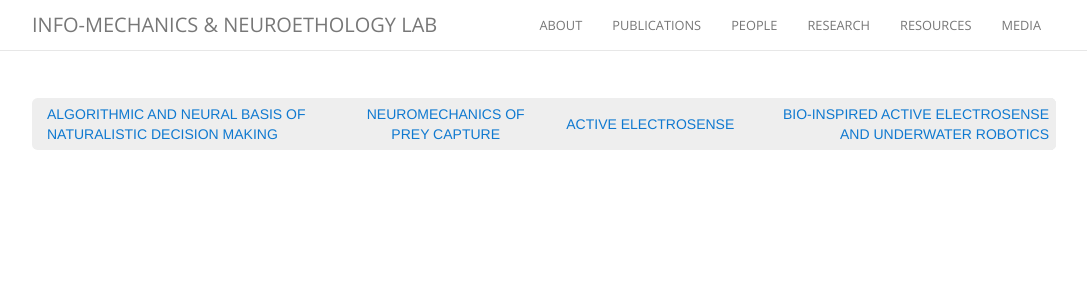
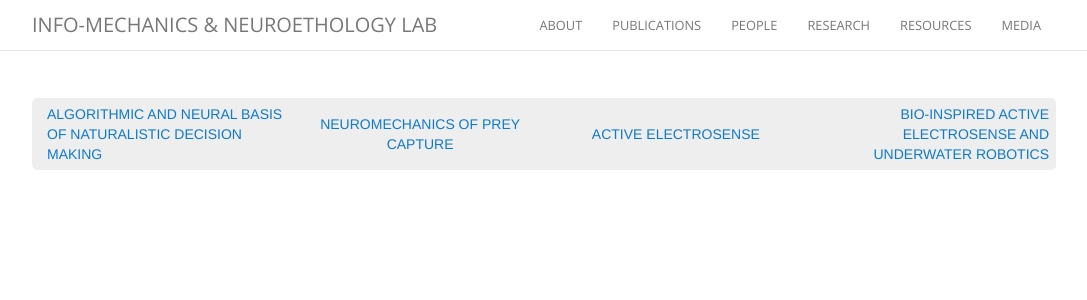
Before and after one commit to maciverlab/maciverlab.github.io, a Jekyll site: the page built from research.html, in a window 1280 px wide. Shown: the top 300 px of the page, without its empty margins (111-1198 px from the left). Built offline with Jekyll 4.4.1, drawn with Linux system fonts in a browser that asks for light colours; nearby versions of some CDN libraries; comment, search, counter and statistics services are not loaded.

Commit message:
Update research.html

```diff
--- a/research.html
+++ b/research.html
@@ -7,10 +7,10 @@ permalink: /research/
   <section id="top_nav_container">
     <table class="topnav">
       <tr>
-        <td width="30%"><a class="topnav_ref" href="#">Algorithmic and Neural Basis of Naturalistic Decision Making </a></td>
-        <td style="text-align:center;" width="20%"><a class="topnav_ref" href="#">Neuromechanics of Prey Capture</a></td>
-        <td style="text-align:center;" width="20%"><a class="topnav_ref" href="#">Active Electrosense</a></td>
-        <td width="30%" style="text-align:right;"><a class="topnav_ref" href="#">Bio-inspired Active Electrosense and Underwater Robotics</a></td>
+        <td width="25%"><a class="topnav_ref" href="#">Algorithmic and Neural Basis of Naturalistic Decision Making </a></td>
+        <td style="text-align:center;" width="25%"><a class="topnav_ref" href="#">Neuromechanics of Prey Capture</a></td>
+        <td style="text-align:center;" width="25%"><a class="topnav_ref" href="#">Active Electrosense</a></td>
+        <td width="25%" style="text-align:right;"><a class="topnav_ref" href="#">Bio-inspired Active Electrosense and Underwater Robotics</a></td>
       </tr>
     </table>
         <!--
```
